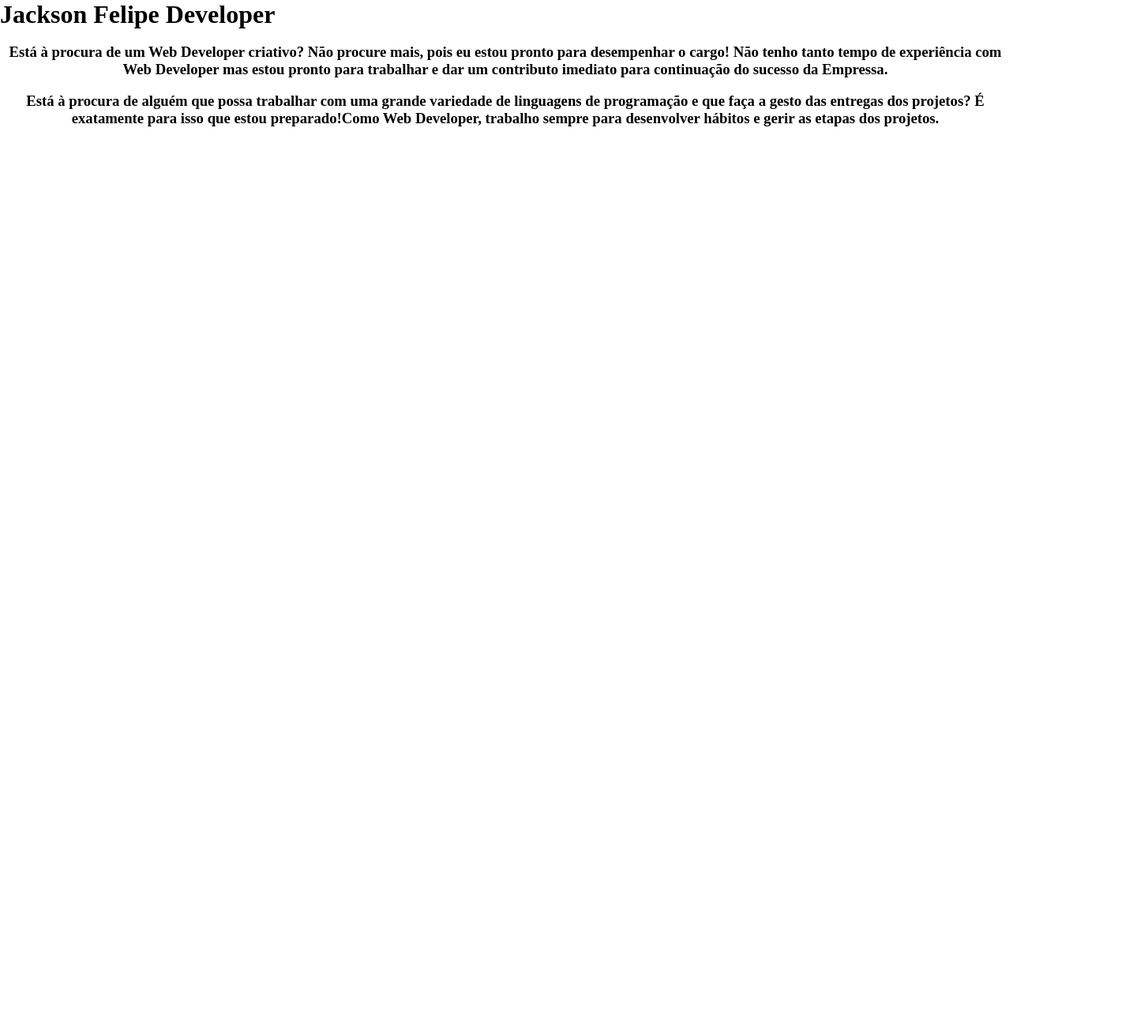
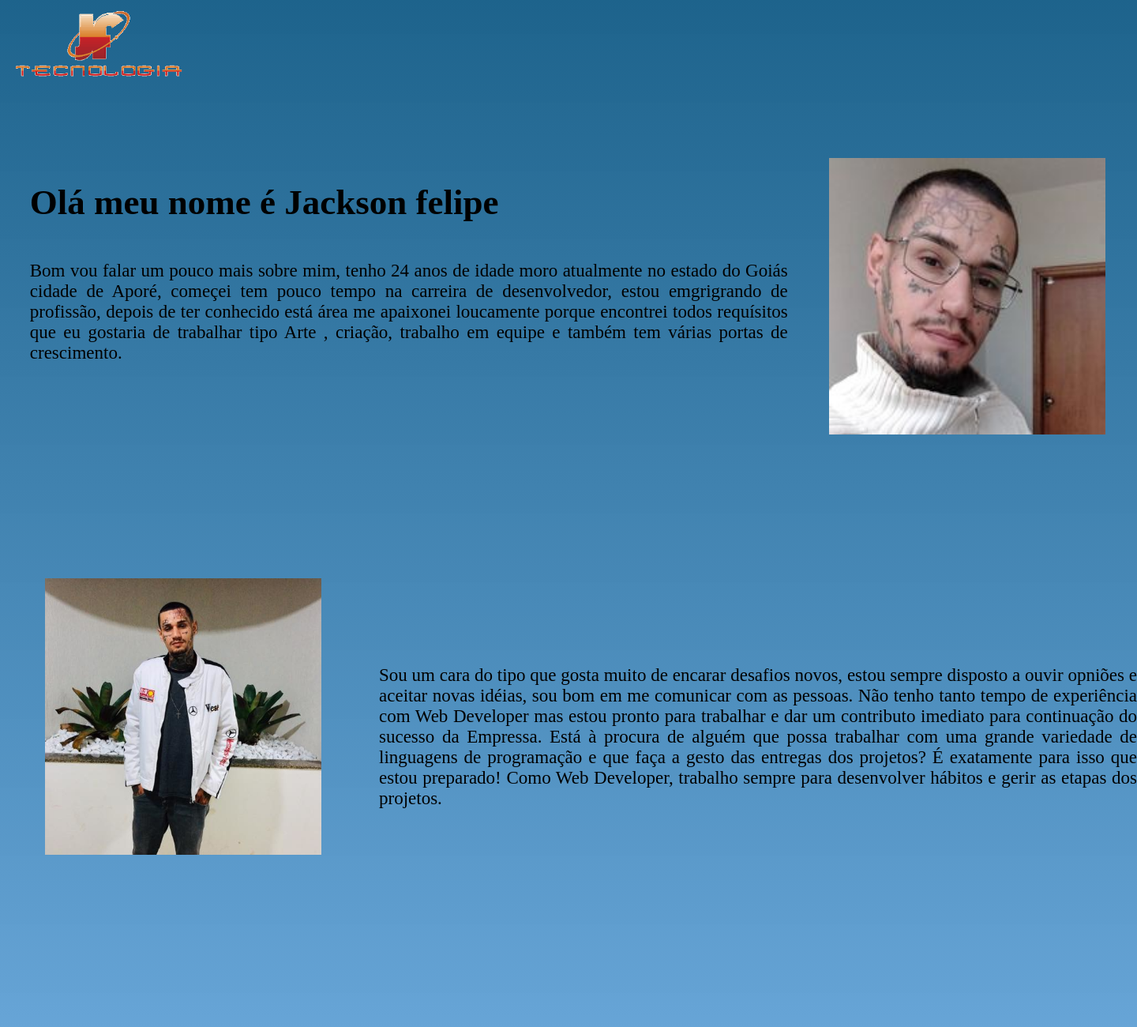
Before and after one commit to JacksonfelipeAF/testecommit, a website: page html/sobre.html in a window 1280 px wide. Shown: the whole page at 79% size, 1440 px wide, since content can reach past the window. Before the commit the page ends 1200 px from the top, so only its background shows below. Drawn offline with Linux system fonts and the light colour scheme.

Commit message:
melhorias

```diff
--- a/css/proje.css
+++ b/css/proje.css
@@ -75,7 +75,7 @@ body{
     padding: 8px 20px;
     margin: 15px;
     background: rgba(16, 105, 221, 0.884);
-    color: black;
+    color: white;
     text-decoration: none;
     border-radius: 20px;
     font-weight: 500;
--- a/css/sobre.css
+++ b/css/sobre.css
@@ -1,28 +1,59 @@
 *{
-    margin: 0;
-    padding: 0;
+     margin: 0;
+     padding: 0;
+     box-sizing: border-box;
 
 }
-.name h1{
-    width: 70px;
-    right: 400px;
-    text-align: center;
+body{
+     width: 100%;
+     background: linear-gradient( rgba(6, 83, 128, 0.904), rgba(75, 148, 207, 0.849));
 }
-.one{
-    position: relative;
-    text-align: center;
-    color: black;
+.logo img{
+     width: 220px;
+     position: absolute;
+     top: 10px;
+     left: 15px;
 }
-.two{
-    position: relative;
-    text-align: center;
-    color: black;
+.foto1 img{
+     position: relative;
+     margin-top: 200px;
+     margin-left: 1050px;
+     width: 350px;
+     height: 350px;
 }
-.container{
-
-    background: url(/img/code7.jpg) no-repeat;
-    background-size: cover;
-    height: 150vh;;
-    width: 100%;
-    background-position: center;
+.foto1 h1{
+     font-size: 45px;
+     position: relative;
+     top: -20rem;
+     left: 1cm;
 }
+.foto1 h1:hover{
+     color: aqua;
+}
+.foto1 p{
+     position: relative;
+     top: -17rem;
+     left: 1cm;
+     font-size: 23px;
+     text-align: justify;
+     border: 1px;
+     height: 120px;
+     width: 60rem;
+}
+.foto2 img{
+     width: 350px;
+     height: 350px;
+     margin-left: 1.5cm;
+     position: relative;
+     margin-top: 10px;
+}
+.foto2 p{
+     font-size: 23px;
+     border: 1px ;
+     width: 60rem;
+     height: 200px;
+     position: relative;
+     left: 30rem;
+     top: -15rem;
+     text-align: justify;
+}
--- a/html/sobre.html
+++ b/html/sobre.html
@@ -1,28 +1,36 @@
  <html>
-    <head><link rel="stylesheet" href="/css/sobre.css"></head>
+    <head>
+        <title>Sobre Min</title>
+        <link rel="stylesheet" href="/css/sobre.css">
+    </head>
+    <body>
 
-    <body>
-        <div class="container">
-
-        <div>
-            <H1 class="name">Jackson Felipe Developer</H1><br>
+        <div class="logo">
+            <img src="/img/logo3.png">
         </div>
 
-        <div>
-        <h3 class="one">
-            Está à procura de um Web Developer criativo? Não procure mais, pois eu estou pronto para desempenhar o cargo!
-            Não tenho tanto tempo de experiência com Web Developer mas estou pronto para trabalhar e dar um contributo imediato para continuação do sucesso da Empressa.
-        </h3> <br>
-        </div>
+       <div class= "foto1">
+            <img src="/img/eusougato.jpg">
 
-        <div>
-        <h3 class="two">
-            Está à procura de alguém que possa trabalhar com uma grande variedade de linguagens de programação e que faça a gesto das entregas dos projetos?
-            É exatamente para isso que estou preparado!Como Web Developer, trabalho sempre para desenvolver hábitos e gerir as etapas dos projetos.
-        </h3>
-        </div>
+            <h1>Olá meu nome é Jackson felipe</h1>
 
-        <div class="rodape"></div>
-    </div>
-    </body>
+            <p>Bom vou falar um pouco mais sobre mim, tenho 24 anos de idade moro atualmente no estado do Goiás cidade de Aporé,
+               começei tem pouco tempo na carreira de desenvolvedor, estou emgrigrando de profissão, depois de ter conhecido está área me apaixonei
+               loucamente porque encontrei todos requísitos que eu gostaria de trabalhar tipo Arte , criação, trabalho em equipe e também tem várias portas de crescimento.
+            </p>
+       </div>
+
+       <div class="foto2">
+             <img src="/img/eusougato2.png">
+             <p>Sou um cara do tipo que gosta muito de encarar desafios novos, estou sempre disposto a ouvir opniões e aceitar novas idéias, sou bom em me comunicar com as pessoas.
+                Não tenho tanto tempo de experiência com Web Developer mas estou pronto para trabalhar e dar um contributo imediato para continuação do sucesso da Empressa.
+                Está à procura de alguém que possa trabalhar com uma grande variedade de linguagens de programação e que faça a gesto das entregas dos projetos?
+                É exatamente para isso que estou preparado! Como Web Developer, trabalho sempre para desenvolver hábitos e gerir as etapas dos projetos.
+             </p> <br>
+       </div>
+
+
+    <div class="rodape"></div>
+
+</body>
 </html>
```
Also changed, not shown: html/index.html (+0 -1 lines), html/proj.html (+5 -9 lines), package.json (added, +19 -0 lines), html/contc.html (deleted), img/eusougato.jpg (added), img/eusougato2.png (added), img/logo1.png (added), img/logo3.png (added), js/sobre.js (added), 1 other file.
